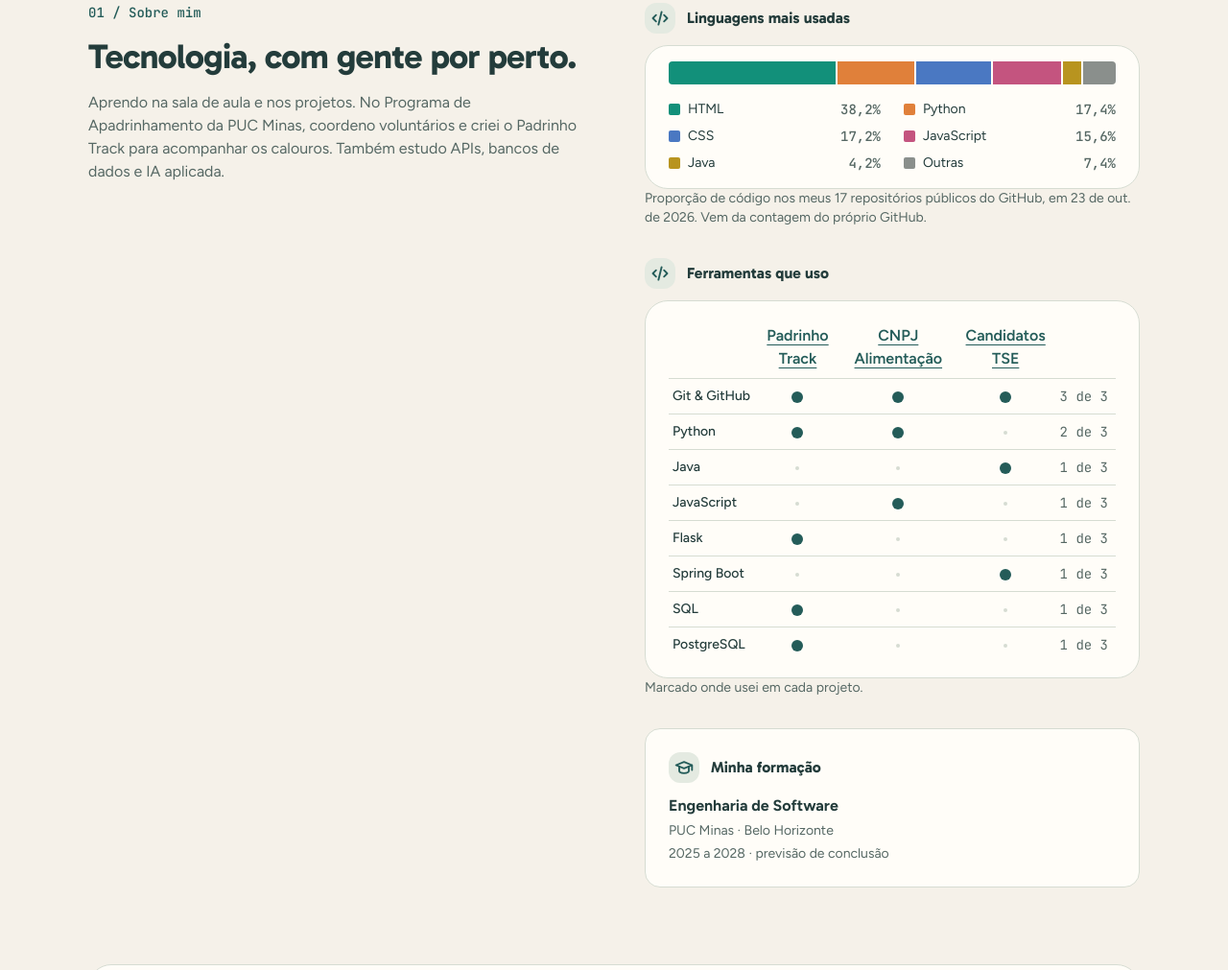
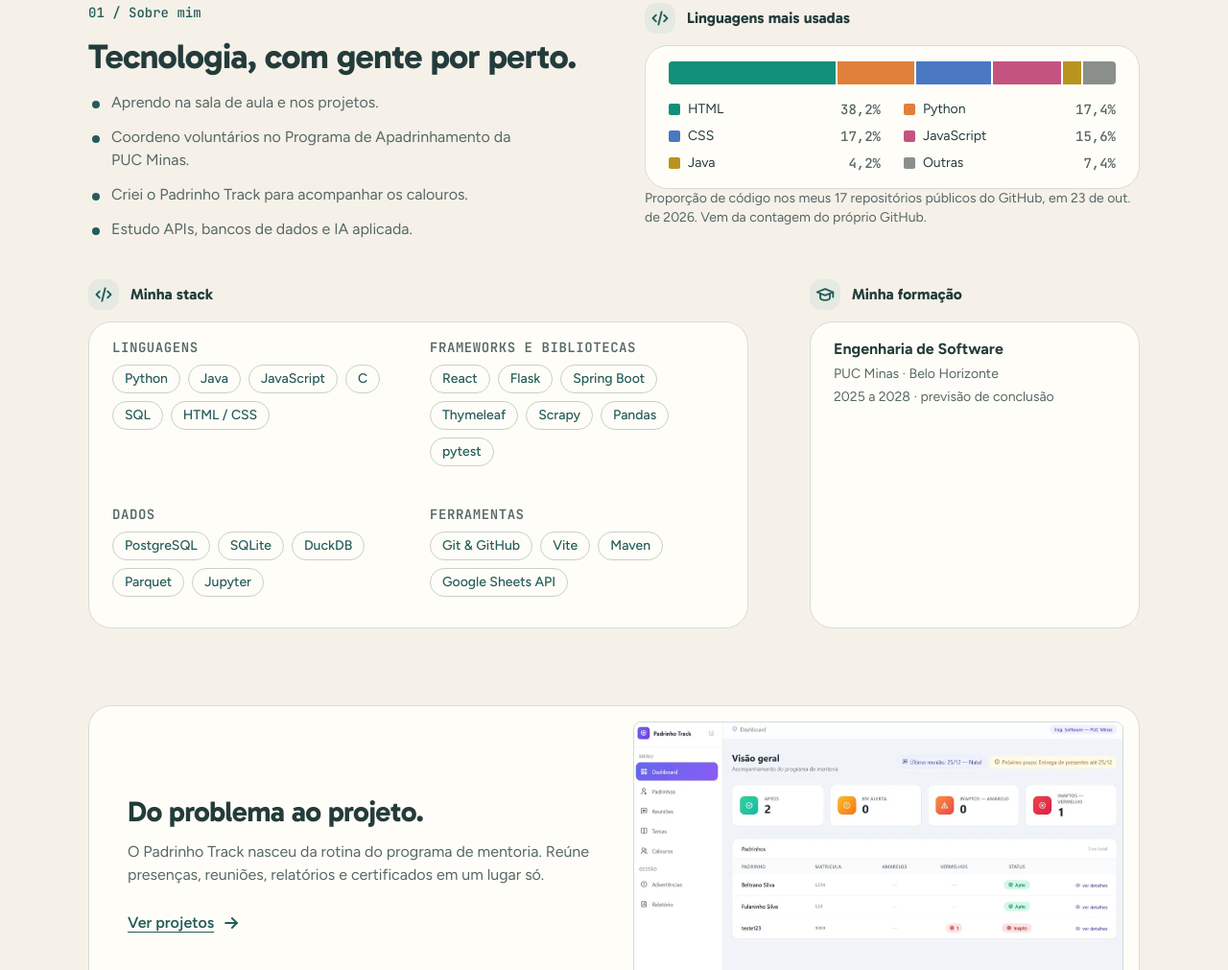
Before and after one commit to christiano-gonara/portfolio, a plain HTML site: page html/sobre.html in a window 1280 px wide. Shown: the part 1119-2130 px from the top of the page at 96% size. Drawn offline with Linux system fonts and the light colour scheme.

Commit message:
feat(ui): troca matriz por stack agrupada e reorganiza a página sobre

```diff
--- a/css/style.css
+++ b/css/style.css
@@ -685,9 +685,70 @@ h3 {
 .about-detail {
   display: grid;
   grid-template-columns: 1fr 1fr;
-  gap: var(--s-700);
+  gap: var(--s-500) var(--s-700);
+  align-items: start;
   padding-top: var(--s-800);
   padding-bottom: var(--s-800);
+}
+
+.about-bottom {
+  grid-column: 1 / -1;
+  display: grid;
+  grid-template-columns: 2fr 1fr;
+  gap: var(--s-500) var(--s-700);
+  align-items: stretch;
+}
+
+.about-bottom > div {
+  display: flex;
+  flex-direction: column;
+}
+
+.about-bottom .education-block {
+  flex: 1;
+}
+
+.points {
+  display: grid;
+  gap: var(--s-100);
+  margin: 0;
+  padding: 0;
+  list-style: none;
+  color: var(--muted);
+}
+
+.points li {
+  position: relative;
+  padding-left: var(--s-300);
+}
+
+.points li::before {
+  content: '';
+  position: absolute;
+  top: 10px;
+  left: var(--s-50);
+  width: 8px;
+  height: 8px;
+  border-radius: var(--r-full);
+  background: var(--teal);
+}
+
+.stack {
+  display: grid;
+  grid-template-columns: repeat(2, minmax(0, 1fr));
+  gap: var(--s-300);
+}
+
+.stack-group h4 {
+  margin: 0 0 var(--s-75);
+  color: var(--muted);
+  font: 600 14px/20px var(--mono);
+  letter-spacing: 0.04em;
+  text-transform: uppercase;
+}
+
+.stack-group .skills {
+  gap: var(--s-75);
 }
 
 .section-small-title {
@@ -717,10 +778,9 @@ h3 {
 }
 
 .education-block {
-  margin-top: var(--s-400);
-  padding: var(--s-300);
+  padding: var(--s-200) var(--s-300);
   border: 1px solid var(--line);
-  border-radius: var(--r-2xl);
+  border-radius: var(--r-3xl);
   background: var(--surface);
 }
 
@@ -1207,67 +1267,8 @@ h3 {
   background: var(--surface);
 }
 
-.dot {
-  display: inline-block;
-  width: 12px;
-  height: 12px;
-  border-radius: var(--r-full);
-  background: var(--teal);
-  vertical-align: middle;
-}
-
-.dot.is-off {
-  width: 4px;
-  height: 4px;
-  background: var(--line);
-}
-
 .chart-card + .caption {
   margin-top: var(--s-100);
-}
-
-.matrix {
-  width: 100%;
-  border-collapse: collapse;
-  font-size: 14px;
-  line-height: 20px;
-}
-
-.matrix th, .matrix td {
-  padding: var(--s-75) var(--s-50);
-  text-align: center;
-}
-
-.name-short {
-  display: none;
-}
-
-.matrix thead th {
-  vertical-align: bottom;
-  font-weight: 600;
-}
-
-.matrix tbody th {
-  text-align: left;
-  font-weight: 500;
-  white-space: nowrap;
-}
-
-.matrix tbody tr {
-  border-top: 1px solid var(--line);
-  transition: background var(--dur-ui) var(--ease);
-}
-
-.matrix tbody tr:hover {
-  background: var(--pale);
-}
-
-.matrix .matrix-count {
-  padding-right: var(--s-75);
-  text-align: right;
-  color: var(--muted);
-  font-family: var(--mono);
-  white-space: nowrap;
 }
 
 .courses-section {
@@ -1735,12 +1736,8 @@ a.social-link:hover .arrow {
 
   .experience-list { grid-template-columns: 1fr; }
   .about-detail > * { min-width: 0; }
-  .matrix { table-layout: fixed; }
-  .name-long { display: none; }
-  .name-short { display: inline; }
-  .matrix thead td { width: 28%; }
-  .matrix tbody th { white-space: normal; }
-  .matrix .matrix-count, .matrix thead th:last-child { display: none; }
+  .about-bottom { grid-template-columns: 1fr; }
+  .stack { grid-template-columns: 1fr; }
   .chart-card { padding: var(--s-200); }
   .contact-layout { grid-template-columns: 1fr; padding-top: var(--s-500); padding-bottom: var(--s-600); }
 
--- a/data/perfil.json
+++ b/data/perfil.json
@@ -6,16 +6,6 @@
   "whatsapp": "5531998909804",
   "github": "https://github.com/christiano-gonara",
   "linkedin": "https://www.linkedin.com/in/christiano-gonara/",
-  "tecnologias": [
-    "Python",
-    "Java",
-    "JavaScript",
-    "Flask",
-    "Spring Boot",
-    "SQL",
-    "PostgreSQL",
-    "Git & GitHub"
-  ],
   "pt": {
     "navAbout": "Sobre mim",
     "navProjects": "Projetos",
@@ -38,9 +28,6 @@
     "focusValue": "Backend, dados e automação",
     "aboutEyebrow": "01 / Sobre mim",
     "aboutTitle": "Tecnologia, com gente por perto.",
-    "aboutBody": "Aprendo na sala de aula e nos projetos. No Programa de Apadrinhamento da PUC Minas, coordeno voluntários e criei o Padrinho Track para acompanhar os calouros. Também estudo APIs, bancos de dados e IA aplicada.",
-    "skillsTitle": "Ferramentas que uso",
-    "skillsNote": "Marcado onde usei em cada projeto.",
     "educationTitle": "Minha formação",
     "degree": "Engenharia de Software",
     "institution": "PUC Minas · Belo Horizonte",
@@ -123,14 +110,15 @@
     "openOutlook": "Outlook",
     "openMailApp": "App de email",
     "emailHow": "Enviar por:",
-    "matrixCaption": "Tecnologias usadas em cada projeto",
-    "matrixUsed": "usada",
-    "matrixUnused": "não usada",
-    "of": "de",
     "langTitle": "Linguagens mais usadas",
     "langNote": "Proporção de código nos meus {n} repositórios públicos do GitHub, em {date}. Vem da contagem do próprio GitHub.",
     "langOther": "Outras",
-    "didTitle": "O que fiz"
+    "didTitle": "O que fiz",
+    "aboutP1": "Aprendo na sala de aula e nos projetos.",
+    "aboutP2": "Coordeno voluntários no Programa de Apadrinhamento da PUC Minas.",
+    "aboutP3": "Criei o Padrinho Track para acompanhar os calouros.",
+    "aboutP4": "Estudo APIs, bancos de dados e IA aplicada.",
+    "stackTitle": "Minha stack"
   },
   "en": {
     "navAbout": "About",
@@ -154,9 +142,6 @@
     "focusValue": "Backend, data and automation",
     "aboutEyebrow": "01 / About",
     "aboutTitle": "Technology, with people nearby.",
-    "aboutBody": "I learn in the classroom and through projects. In PUC Minas' mentoring program I coordinate volunteers and built Padrinho Track to support new students. I also study APIs, databases and applied AI.",
-    "skillsTitle": "Tools I work with",
-    "skillsNote": "Marked where I used it in each project.",
     "educationTitle": "Education",
     "degree": "Software Engineering",
     "institution": "PUC Minas · Belo Horizonte",
@@ -239,13 +224,62 @@
     "openOutlook": "Outlook",
     "openMailApp": "Mail app",
     "emailHow": "Send with:",
-    "matrixCaption": "Technologies used in each project",
-    "matrixUsed": "used",
-    "matrixUnused": "not used",
-    "of": "of",
     "langTitle": "Most used languages",
     "langNote": "Share of code across my {n} public GitHub repositories, as of {date}. Counted by GitHub itself.",
     "langOther": "Other",
-    "didTitle": "What I did"
-  }
+    "didTitle": "What I did",
+    "aboutP1": "I learn in the classroom and through projects.",
+    "aboutP2": "I coordinate volunteers in PUC Minas' mentoring program.",
+    "aboutP3": "I built Padrinho Track to support new students.",
+    "aboutP4": "I study APIs, databases and applied AI.",
+    "stackTitle": "My stack"
+  },
+  "stack": [
+    {
+      "pt": "Linguagens",
+      "en": "Languages",
+      "itens": [
+        "Python",
+        "Java",
+        "JavaScript",
+        "C",
+        "SQL",
+        "HTML / CSS"
+      ]
+    },
+    {
+      "pt": "Frameworks e bibliotecas",
+      "en": "Frameworks and libraries",
+      "itens": [
+        "React",
+        "Flask",
+        "Spring Boot",
+        "Thymeleaf",
+        "Scrapy",
+        "Pandas",
+        "pytest"
+      ]
+    },
+    {
+      "pt": "Dados",
+      "en": "Data",
+      "itens": [
+        "PostgreSQL",
+        "SQLite",
+        "DuckDB",
+        "Parquet",
+        "Jupyter"
+      ]
+    },
+    {
+      "pt": "Ferramentas",
+      "en": "Tools",
+      "itens": [
+        "Git & GitHub",
+        "Vite",
+        "Maven",
+        "Google Sheets API"
+      ]
+    }
+  ]
 }
--- a/data/projetos.json
+++ b/data/projetos.json
@@ -2,7 +2,6 @@
   {
     "id": "padrinho-track",
     "nome": "Padrinho Track",
-    "nomeCurto": "Padrinho",
     "publicadoEm": "2026-05-13",
     "categoria": "Python",
     "tecnologias": [
@@ -11,13 +10,6 @@
       "PostgreSQL / SQLite",
       "Google Sheets API",
       "pytest"
-    ],
-    "pilha": [
-      "Python",
-      "Flask",
-      "SQL",
-      "PostgreSQL",
-      "Git & GitHub"
     ],
     "repositorio": "https://github.com/christiano-gonara/padrinho-track",
     "imagem": "assets/projects/padrinho-track.png",
@@ -45,7 +37,6 @@
   {
     "id": "cnpj-alimentacao",
     "nome": "CNPJ Alimentação",
-    "nomeCurto": "CNPJ",
     "publicadoEm": "2026-09-14",
     "destaque": true,
     "categoria": "Python",
@@ -56,11 +47,6 @@
       "Parquet",
       "Jupyter",
       "HTML / CSS / JavaScript"
-    ],
-    "pilha": [
-      "Python",
-      "JavaScript",
-      "Git & GitHub"
     ],
     "repositorio": "https://github.com/christiano-gonara/cnpj-alimentacao",
     "demo": "https://christiano-gonara.github.io/cnpj-alimentacao/",
@@ -89,7 +75,6 @@
   {
     "id": "candidatos-tse",
     "nome": "Candidatos TSE",
-    "nomeCurto": "TSE",
     "publicadoEm": "2026-09-24",
     "categoria": "Java",
     "tecnologias": [
@@ -98,11 +83,6 @@
       "Thymeleaf",
       "OpenCSV",
       "HTML / CSS"
-    ],
-    "pilha": [
-      "Java",
-      "Spring Boot",
-      "Git & GitHub"
     ],
     "repositorio": "https://github.com/christiano-gonara/candidatosTSE",
     "imagem": "assets/projects/candidatos-tse.png",
--- a/html/sobre.html
+++ b/html/sobre.html
@@ -15,9 +15,9 @@
     <link rel="icon" href="../assets/favicon.svg" type="image/svg+xml">
     <link rel="preload" href="../assets/fonts/Gabarito-Variable.woff2" as="font" type="font/woff2" crossorigin>
     <link rel="preload" href="../assets/fonts/Figtree-Variable.woff2" as="font" type="font/woff2" crossorigin>
-    <link rel="stylesheet" href="../css/style.css?v=17">
+    <link rel="stylesheet" href="../css/style.css?v=20">
     <script>document.documentElement.classList.add('js');</script>
-    <script type="module" src="../js/app.js?v=17"></script>
+    <script type="module" src="../js/app.js?v=20"></script>
   </head>
   <body data-page="about">
     <svg class="sprite" xmlns="http://www.w3.org/2000/svg" aria-hidden="true">
@@ -99,22 +99,32 @@
         <div data-reveal>
           <p class="eyebrow" data-i18n="aboutEyebrow">01 / Sobre mim</p>
           <h2 data-i18n="aboutTitle">Tecnologia, com gente por perto.</h2>
-          <p class="body-copy" data-i18n="aboutBody">Aprendo na sala de aula e nos projetos. No Programa de Apadrinhamento da PUC Minas, coordeno voluntários e criei o Padrinho Track para acompanhar os calouros. Também estudo APIs, bancos de dados e IA aplicada.</p>
+          <ul class="points">
+            <li data-i18n="aboutP1">Aprendo na sala de aula e nos projetos.</li>
+            <li data-i18n="aboutP2">Coordeno voluntários no Programa de Apadrinhamento da PUC Minas.</li>
+            <li data-i18n="aboutP3">Criei o Padrinho Track para acompanhar os calouros.</li>
+            <li data-i18n="aboutP4">Estudo APIs, bancos de dados e IA aplicada.</li>
+          </ul>
         </div>
         <div data-reveal style="--delay:100ms">
           <h3 class="section-small-title"><span class="chip-icon"><svg class="icon" aria-hidden="true"><use href="#icon-code"></use></svg></span><span data-i18n="langTitle">Linguagens mais usadas</span></h3>
           <div id="language-chart" aria-busy="true"></div>
           <p class="caption" id="language-note"></p>
-          <h3 class="section-small-title section-gap"><span class="chip-icon"><svg class="icon" aria-hidden="true"><use href="#icon-code"></use></svg></span><span data-i18n="skillsTitle">Ferramentas que uso</span></h3>
-          <div id="profile-skills" aria-busy="true">
-            <div class="skeleton-chips" data-skeleton aria-hidden="true"><span></span><span></span><span></span><span></span><span></span><span></span></div>
+        </div>
+        <div class="about-bottom" data-reveal style="--delay:100ms">
+          <div>
+            <h3 class="section-small-title"><span class="chip-icon"><svg class="icon" aria-hidden="true"><use href="#icon-code"></use></svg></span><span data-i18n="stackTitle">Minha stack</span></h3>
+            <div id="profile-skills" aria-busy="true">
+              <div class="skeleton-chips" data-skeleton aria-hidden="true"><span></span><span></span><span></span><span></span><span></span><span></span></div>
+            </div>
           </div>
-          <p class="caption" data-i18n="skillsNote">Marcado onde usei em cada projeto.</p>
-          <div class="education-block">
+          <div>
             <h3 class="section-small-title"><span class="chip-icon"><svg class="icon" aria-hidden="true"><use href="#icon-school"></use></svg></span><span data-i18n="educationTitle">Minha formação</span></h3>
-            <strong data-i18n="degree">Engenharia de Software</strong>
-            <p data-i18n="institution">PUC Minas · Belo Horizonte</p>
-            <p data-i18n="degreePeriod">2025 a 2028 · previsão de conclusão</p>
+            <div class="education-block">
+              <strong data-i18n="degree">Engenharia de Software</strong>
+              <p data-i18n="institution">PUC Minas · Belo Horizonte</p>
+              <p data-i18n="degreePeriod">2025 a 2028 · previsão de conclusão</p>
+            </div>
           </div>
         </div>
       </section>
--- a/js/app.js
+++ b/js/app.js
@@ -205,63 +205,17 @@ function renderExperiences() {
 }
 /* ---------- Gráficos: matriz de tecnologias e linha do tempo ---------- */
 
-const dot = (on) => {
-  const mark = node('span', on ? 'dot' : 'dot is-off');
-  mark.setAttribute('aria-hidden', 'true');
-  return mark;
-};
-function renderStackMatrix() {
+function renderStack() {
   const target = document.querySelector('#profile-skills');
   if (!target || !profile) return;
-  const text = profile[language];
+  const card = node('div', 'chart-card stack');
+  profile.stack.forEach(group => {
+    const block = node('div', 'stack-group');
+    block.append(node('h4', '', group[language]), renderTags(group.itens));
+    card.append(block);
+  });
+  target.replaceChildren(card);
   target.setAttribute('aria-busy', 'false');
-  if (!projects.length) {
-    target.replaceChildren(renderTags(profile.tecnologias));
-    return;
-  }
-  const ordered = [...projects].sort((a, b) => a.publicadoEm.localeCompare(b.publicadoEm));
-  const used = (name) => ordered.filter(project => project.pilha.includes(name)).length;
-  const rows = [...profile.tecnologias].sort((a, b) => used(b) - used(a));
-  const table = node('table', 'matrix');
-  table.append(node('caption', 'sr-only', text.matrixCaption));
-  const head = node('tr');
-  head.append(node('td'));
-  ordered.forEach(project => {
-    const th = node('th');
-    th.scope = 'col';
-    const link = node('a', 'text-link');
-    link.setAttribute('aria-label', project.nome);
-    link.append(node('span', 'name-long', project.nome), node('span', 'name-short', project.nomeCurto));
-    link.href = `projetos.html#${project.id}`;
-    link.dataset.internal = '';
-    th.append(link);
-    head.append(th);
-  });
-  const total = node('th', 'sr-only', '#');
-  total.scope = 'col';
-  head.append(total);
-  const thead = node('thead');
-  thead.append(head);
-  table.append(thead);
-  const body = node('tbody');
-  rows.forEach(name => {
-    const row = node('tr');
-    const label = node('th', '', name);
-    label.scope = 'row';
-    row.append(label);
-    ordered.forEach(project => {
-      const on = project.pilha.includes(name);
-      const cell = node('td');
-      cell.append(dot(on), node('span', 'sr-only', on ? text.matrixUsed : text.matrixUnused));
-      row.append(cell);
-    });
-    row.append(node('td', 'matrix-count', `${used(name)} ${text.of} ${ordered.length}`));
-    body.append(row);
-  });
-  table.append(body);
-  const card = node('div', 'chart-card');
-  card.append(table);
-  target.replaceChildren(card);
 }
 
 const percent = (value) => new Intl.NumberFormat(locale(), { maximumFractionDigits: 1 }).format(value);
@@ -319,7 +273,7 @@ function renderLanguage() {
     notfound: 'notFoundTitleDocument' }[page];
   document.title = `${text[titleKey]} · ${profile.nome}`;
   updateMenuLabel();
-  renderStackMatrix();
+  renderStack();
   prepareTagline();
   renderProjects();
   renderExperiences();
@@ -485,11 +439,8 @@ async function init() {
   });
   initForm();
   initCopy();
-  // Gráficos usam os projetos; se falhar, a página segue sem eles.
-  if (page === 'about') {
-    projects = await loadJSON('projetos.json').catch(() => []);
-    languages = await loadJSON('linguagens.json').catch(() => undefined);
-  }
+  // O gráfico de linguagens é opcional; se falhar, a página segue sem ele.
+  if (page === 'about') languages = await loadJSON('linguagens.json').catch(() => undefined);
   renderLanguage();
   observeReveals();
   if (page === 'projects') {
```
Also changed, not shown: 404.html (+2 -2 lines), html/contato.html (+2 -2 lines), html/experiencias.html (+2 -2 lines), html/obrigado.html (+2 -2 lines), html/privacidade.html (+2 -2 lines), html/projetos.html (+2 -2 lines), index.html (+1 -1 lines).
